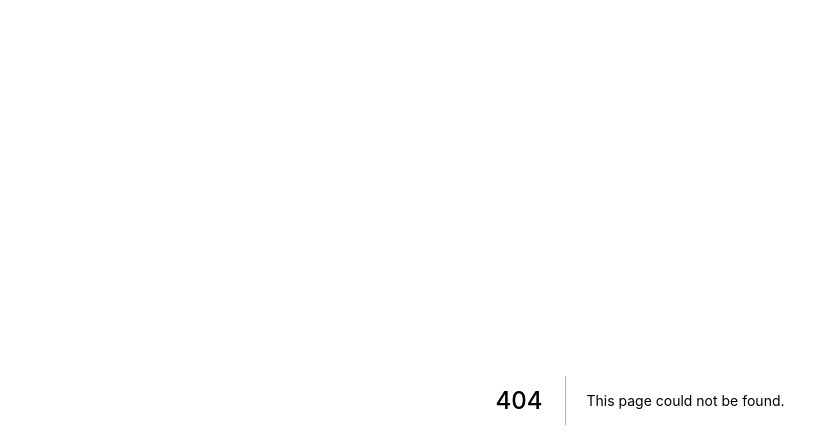
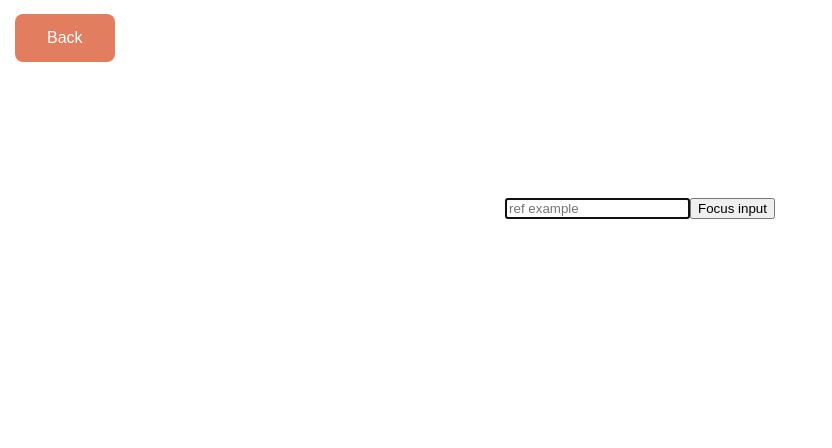
Before and after one commit to ZachCodedThat/React-Practice, a Next.js app: page /reference in a window 1280 px wide. Before the commit this address had no page. Shown: the top 448 px of the page, without its empty margins (0-832 px from the left). Built offline with nearby package versions, Linux system fonts and the light colour scheme.

Commit message:
very basic layout/routing

```diff
--- /dev/null
+++ b/pages/reference.js
@@ -0,0 +1,14 @@
+import Navbar from "@components/Navbar";
+import RefsDemo from "@components/refsDemo";
+import styles from "@styles/Home.module.css";
+
+export default function ReferenceExample() {
+  return (
+    <>
+      <Navbar />
+      <div className={styles.container}>
+        <RefsDemo />
+      </div>
+    </>
+  );
+}
--- /dev/null
+++ b/src/components/Navbar.js
@@ -0,0 +1,20 @@
+import React from "react";
+import { useRouter } from "next/router";
+import styles from "@styles/Home.module.css";
+
+export default function Navbar() {
+  const router = useRouter();
+  return (
+    <header>
+      <div className={styles.navbar}>
+        <button
+          className={styles.button}
+          type="button"
+          onClick={() => router.push("/")}
+        >
+          Back
+        </button>
+      </div>
+    </header>
+  );
+}
--- /dev/null
+++ b/src/components/forwardRef/index.js
@@ -0,0 +1,3 @@
+import FRParentinput from "./FRParentInput";
+
+export default FRParentinput;
--- a/src/components/myApp/index.js
+++ /dev/null
@@ -1,3 +0,0 @@
-import Hello from "./myApp";
-
-export default Hello;
--- /dev/null
+++ b/src/components/refsDemo/RefsDemo.js
@@ -0,0 +1,20 @@
+import React, { createRef, useEffect } from "react";
+
+export default function RefsDemo() {
+  const inputRef = createRef();
+
+  useEffect(() => {
+    inputRef.current.focus();
+  }, []);
+
+  const clickHandler = () => {
+    inputRef.current.focus();
+  };
+
+  return (
+    <div>
+      <input type="text" ref={inputRef} placeholder="ref example" />
+      <button onClick={clickHandler}>Focus input</button>
+    </div>
+  );
+}
--- /dev/null
+++ b/src/components/refsDemo/index.js
@@ -0,0 +1,3 @@
+import RefsDemo from "./Refsdemo";
+
+export default RefsDemo;
--- a/src/styles/Home.module.css
+++ b/src/styles/Home.module.css
@@ -1,11 +1,46 @@
 .container {
-  min-height: 100vh;
   padding: 0 0.5rem;
   display: flex;
   flex-direction: column;
   justify-content: center;
   align-items: center;
-  height: 100vh;
+  height: 50vh;
+}
+.row {
+  display: flex;
+}
+
+.navbar {
+  height: 75px;
+  display: flex;
+  justify-content: flex-start;
+  align-items: center;
+  position: fixed;
+  top: 0;
+  left: 0;
+  right: 0;
+  z-index: 999;
+}
+
+.button {
+  background-color: #e27d60;
+  border: none;
+  color: white;
+  padding: 15px 32px;
+  text-align: center;
+  text-decoration: none;
+  display: inline-block;
+  font-size: 16px;
+  border-spacing: 10px;
+  border-radius: 8px;
+  transition-duration: 0.4s;
+  margin-left: 15px;
+}
+.button:hover {
+  background-color: #41b3a3;
+  color: white;
+  box-shadow: 0 12px 16px 0 rgba(0, 0, 0, 0.24),
+    0 17px 50px 0 rgba(0, 0, 0, 0.19);
 }
 
 .main {
```
Also changed, not shown: pages/forwardReference.js (added, +14 -0 lines), pages/index.js (+23 -4 lines), src/components/myApp/myApp.js (deleted, +0 -10 lines).
